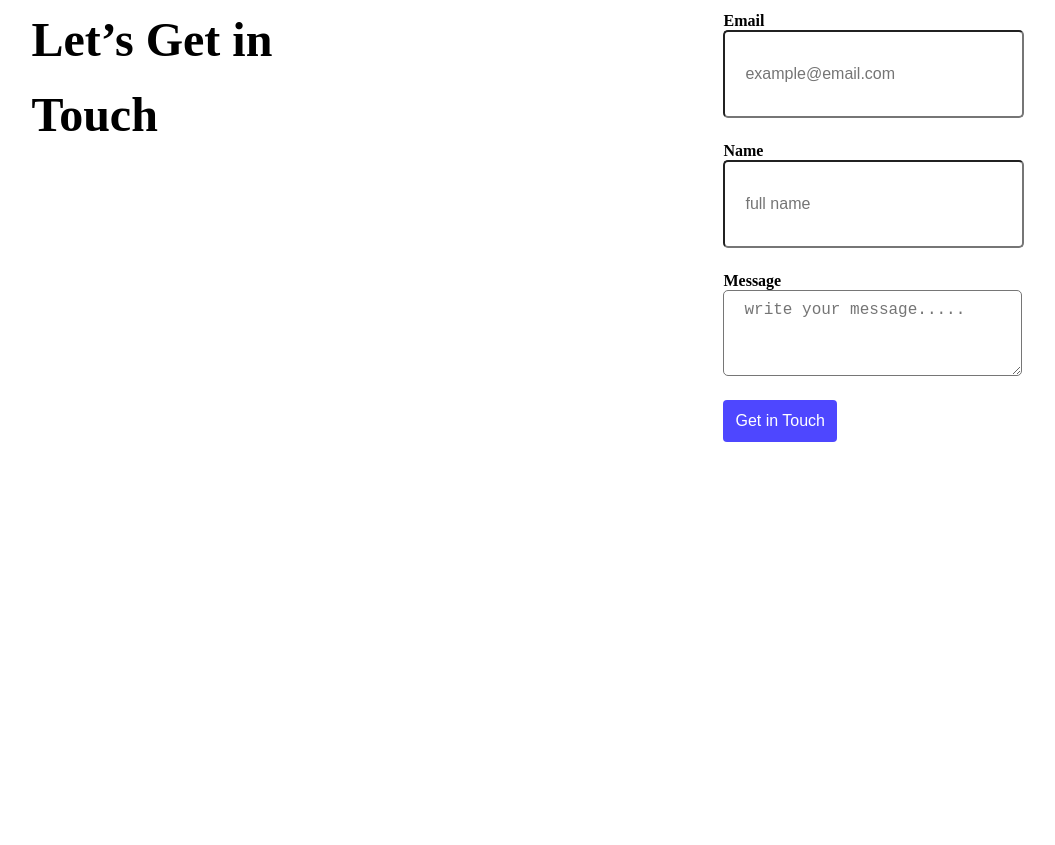
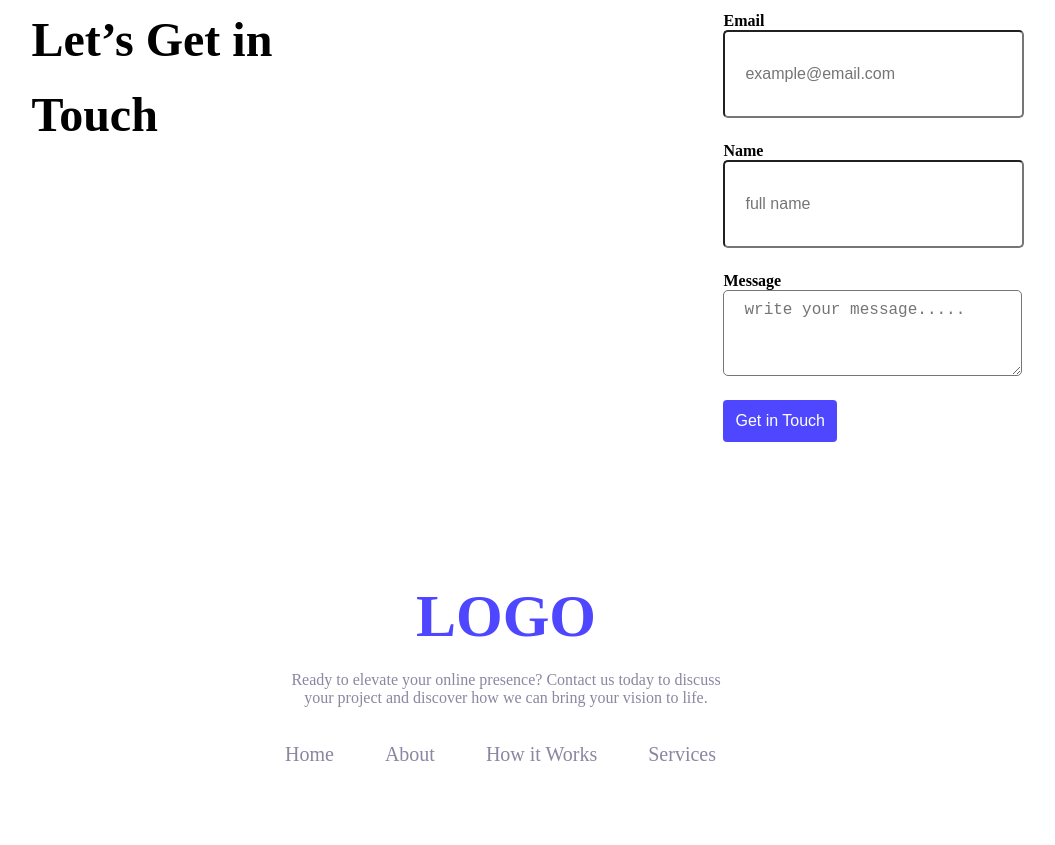
Before and after one commit to muhsinabdullah/PH-Assignment-1-New, a plain HTML site: page index.html in a window 1280 px wide. Shown: the part 1626-2471 px from the top of the page, without its empty margins (134-1189 px from the left). Before the commit the page ends 2156 px from the top, so only its background shows below. Drawn offline with Linux system fonts and the light colour scheme.

Commit message:
footer section added

```diff
--- a/index.html
+++ b/index.html
@@ -41,12 +41,12 @@
                     <h2 class="heading-bold">
                         See It in Action
                     </h2>
-                    <p class="action-text">
+                    <p class="action-text text-description">
                         Explore the live preview and imagine your
                     </p>
-                    <p class="action-text">
-                         brand in bold new look.
-                        </p>
+                    <p class="action-text text-description">
+                        brand in bold new look.
+                    </p>
                     <button class="action-btn">Launch Live Preview</button>
                 </div>
                 <div>
@@ -64,15 +64,15 @@
                 <div class="stats-container">
                     <div class="stat-item">
                         <h3>50K</h3>
-                        <p>Active Users</p>
+                        <p class="text-description">Active Users</p>
                     </div>
                     <div class="stat-item">
                         <h3>2M+</h3>
-                        <p>Focus Sessions</p>
+                        <p class="text-description">Focus Sessions</p>
                     </div>
                     <div class="stat-item">
                         <h3>95%</h3>
-                        <p>Satisfaction Rate</p>
+                        <p class="text-description">Satisfaction Rate</p>
                     </div>
                 </div>
             </div>
@@ -88,7 +88,7 @@
                 </h2>
             </div>
             <div>
-                 <form action="" class="contact-form">
+                <form action="" class="contact-form">
 
                     <label for="email">Email</label>
                     <input type="email" name="" id="" placeholder="example@email.com">
@@ -105,6 +105,26 @@
             </div>
         </section>
     </main>
+
+    <footer class="site-footer">
+        <div class="footer-content">
+            <h2 class="heading-bold footer-title">LOGO</h2>
+            <p class="footer-text text-description">
+                Ready to elevate your online presence? Contact us today to discuss
+                <br>
+                your project and discover how we can
+                bring your vision to life.
+            </p>
+            <nav class="footer-nav">
+                <ul>
+                    <li><a href="#" class="text-description">Home</a></li>
+                    <li><a href="#" class="text-description">About</a></li>
+                    <li><a href="#" class="text-description">How it Works</a></li>
+                    <li><a href="#" class="text-description">Services</a></li>
+                </ul>
+            </nav>
+        </div>
+    </footer>
 </body>
 
 </html>
--- a/style.css
+++ b/style.css
@@ -30,6 +30,10 @@
     margin: 0 0 20px 0;
     padding: 0;
     font-weight: bold;
+}
+
+.text-description{
+    color: #8987A1;
 }
 /* nav styles */
  nav{
@@ -144,3 +148,40 @@ main{
     margin-bottom: 24px;
     font-size: 16px;
 }
+
+/* footer styles */
+.site-footer{
+    padding: 60px 20px;
+    text-align: center;
+}
+
+.footer-title{
+    color: #4E47FF;
+    font-weight: bolder;
+    font-size: 60px;
+}
+
+.footer-content{
+    margin: 0 auto;
+}
+
+.footer-text{
+    margin: 20px 0;
+}
+
+.footer-nav{
+    justify-content: center;
+}
+footer nav ul{
+    display: flex;
+    align-items: center;
+}
+footer nav ul li{
+    list-style: none;
+    margin-right: 51px;
+}
+
+footer nav ul a{
+    text-decoration: none;
+    font-size: 20px;
+}
```
